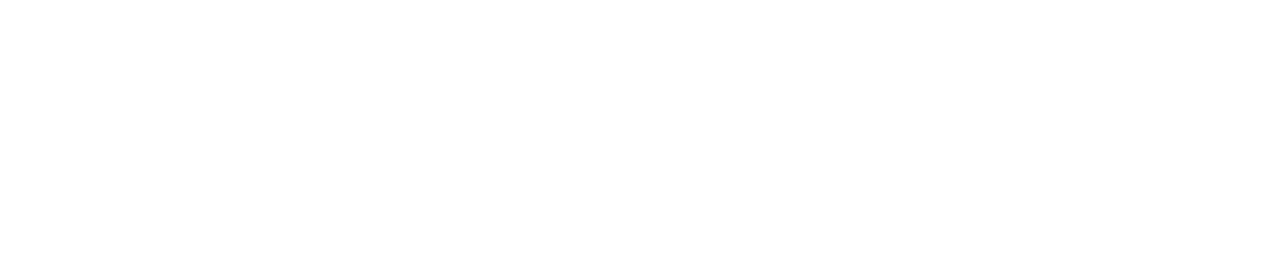
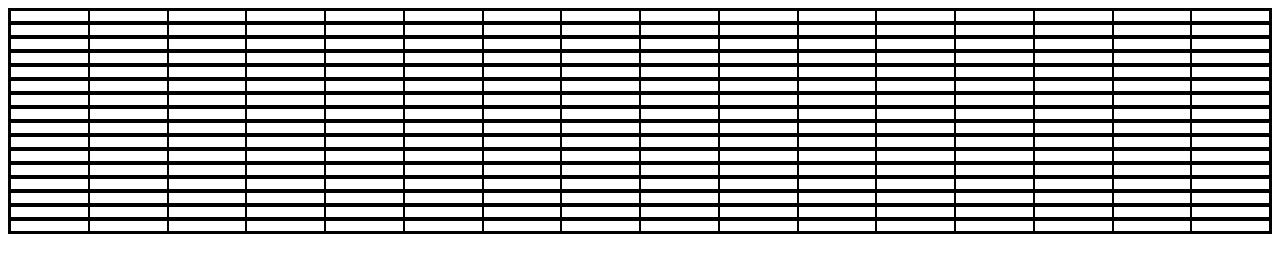
Before and after one commit to wangbertha/etch-a-sketch, a plain HTML site: page index.html in a window 1280 px wide. Drawn offline with Linux system fonts and the light colour scheme.

Commit message:
Add a 16x16 grid of square divs

```diff
--- a/index.html
+++ b/index.html
@@ -8,6 +8,6 @@
     <title>Etch-A-Sketch</title>
 </head>
 <body>
-
+    <div class="grid"></div>
 </body>
 </html>
--- a/javascript.js
+++ b/javascript.js
@@ -0,0 +1,11 @@
+const grid = document.querySelector('.grid');
+for (let i=0; i<16; i++) {
+    const row = document.createElement('div');
+    row.classList.add('row');
+    for (let j=0; j<16; j++) {
+        const ele = document.createElement('div');
+        ele.classList.add('element');
+        row.appendChild(ele);
+    }
+    grid.appendChild(row);
+}
--- a/style.css
+++ b/style.css
@@ -0,0 +1,12 @@
+div {
+    border: 1px solid black;
+}
+
+.row {
+    display: flex;
+}
+
+.element {
+    height: 10px;
+    flex: 1;
+}
```
